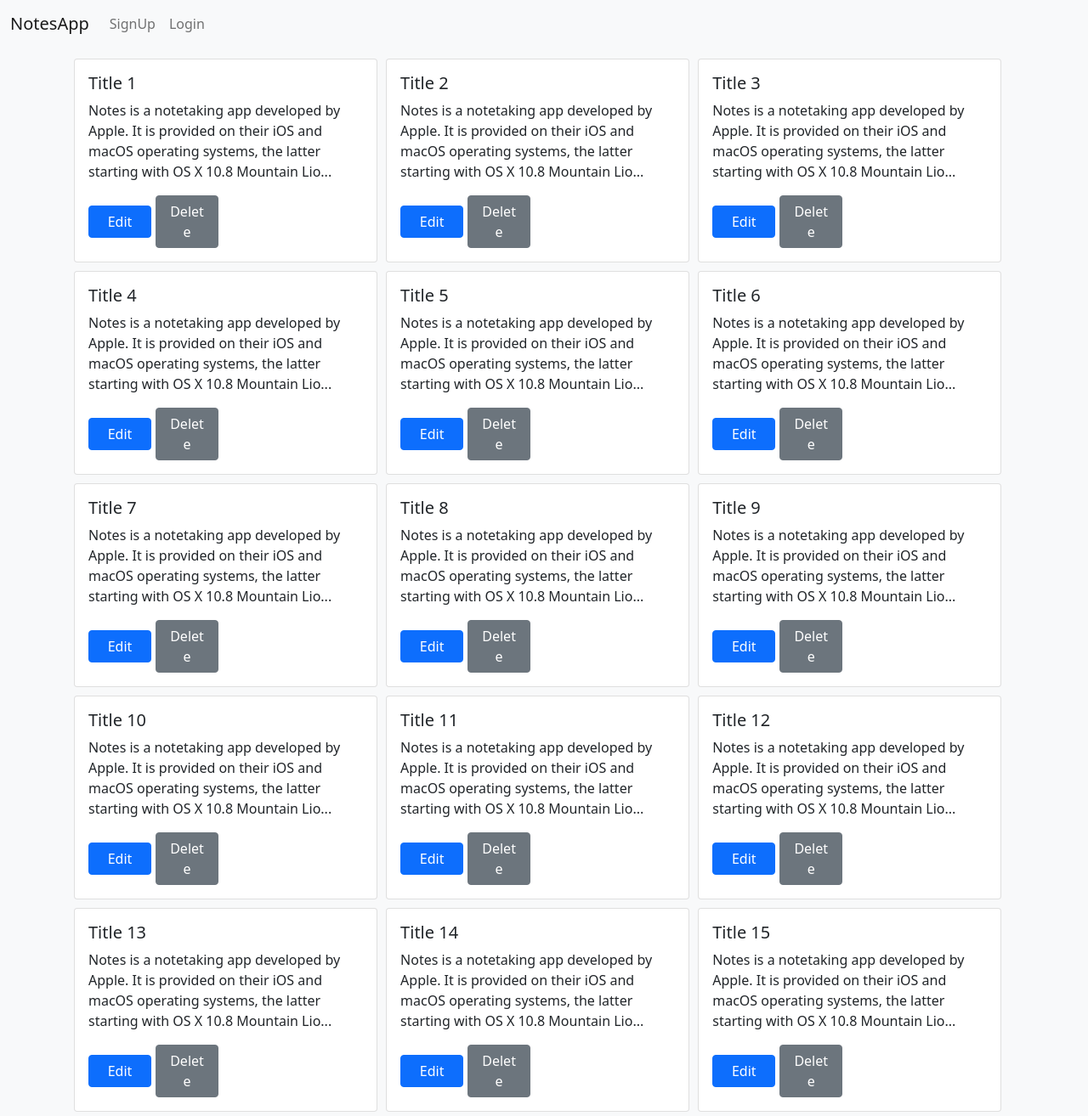
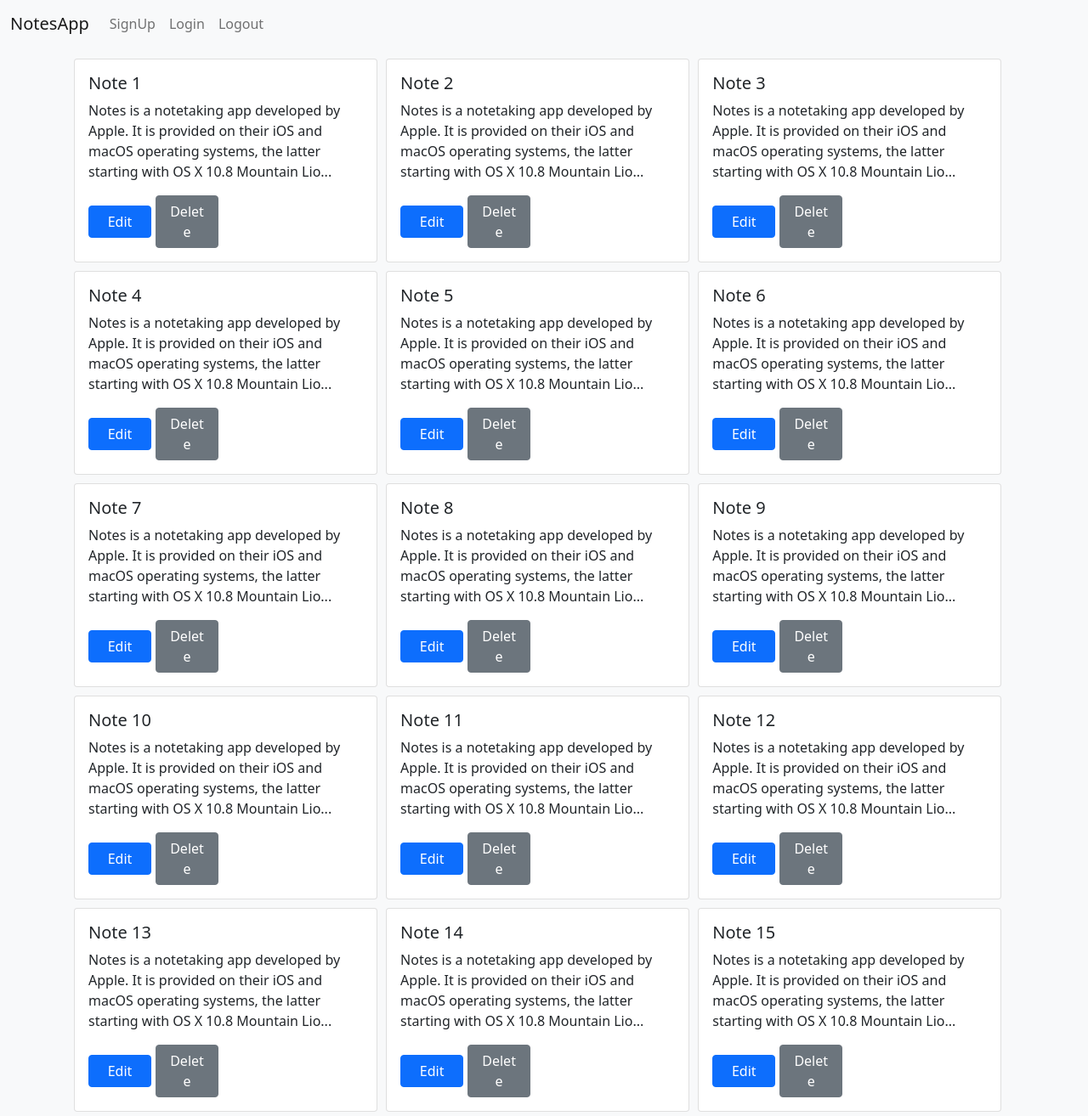
Before and after one commit to Robin544/Notes-app, an Angular app: page / in a window 1280 px wide. Shown: the whole page at 85% size. Built offline with nearby package versions, Linux system fonts and the light colour scheme.

Commit message:
-- logout link added.

```diff
--- a/src/app/app.component.html
+++ b/src/app/app.component.html
@@ -14,6 +14,9 @@
         <li class="nav-item">
           <a class="nav-link" [routerLink]="['/login']" routerLinkActive="active">Login</a>
         </li>
+        <li class="nav-item">
+          <a class="nav-link" routerLink="/login">Logout</a>
+        </li>
       </ul>
     </div>
   </div>
--- a/src/app/dashboard/dashboard.component.ts
+++ b/src/app/dashboard/dashboard.component.ts
@@ -8,21 +8,21 @@ import { NotesModule } from '../models/notes/notes.module';
 })
 export class DashboardComponent implements OnInit {
   notes: NotesModule[] = [
-    new NotesModule("Title 1", "Notes is a notetaking app developed by Apple. It is provided on their iOS and macOS operating systems, the latter starting with OS X 10.8 Mountain Lion. It functions as a service for making short text notes, which can be synchronised between devices using Apple's iCloud service."),
-    new NotesModule("Title 2", "Notes is a notetaking app developed by Apple. It is provided on their iOS and macOS operating systems, the latter starting with OS X 10.8 Mountain Lion. It functions as a service for making short text notes, which can be synchronised between devices using Apple's iCloud service."),
-    new NotesModule("Title 3", "Notes is a notetaking app developed by Apple. It is provided on their iOS and macOS operating systems, the latter starting with OS X 10.8 Mountain Lion. It functions as a service for making short text notes, which can be synchronised between devices using Apple's iCloud service."),
-    new NotesModule("Title 4", "Notes is a notetaking app developed by Apple. It is provided on their iOS and macOS operating systems, the latter starting with OS X 10.8 Mountain Lion. It functions as a service for making short text notes, which can be synchronised between devices using Apple's iCloud service."),
-    new NotesModule("Title 5", "Notes is a notetaking app developed by Apple. It is provided on their iOS and macOS operating systems, the latter starting with OS X 10.8 Mountain Lion. It functions as a service for making short text notes, which can be synchronised between devices using Apple's iCloud service."),
-    new NotesModule("Title 6", "Notes is a notetaking app developed by Apple. It is provided on their iOS and macOS operating systems, the latter starting with OS X 10.8 Mountain Lion. It functions as a service for making short text notes, which can be synchronised between devices using Apple's iCloud service."),
-    new NotesModule("Title 7", "Notes is a notetaking app developed by Apple. It is provided on their iOS and macOS operating systems, the latter starting with OS X 10.8 Mountain Lion. It functions as a service for making short text notes, which can be synchronised between devices using Apple's iCloud service."),
-    new NotesModule("Title 8", "Notes is a notetaking app developed by Apple. It is provided on their iOS and macOS operating systems, the latter starting with OS X 10.8 Mountain Lion. It functions as a service for making short text notes, which can be synchronised between devices using Apple's iCloud service."),
-    new NotesModule("Title 9", "Notes is a notetaking app developed by Apple. It is provided on their iOS and macOS operating systems, the latter starting with OS X 10.8 Mountain Lion. It functions as a service for making short text notes, which can be synchronised between devices using Apple's iCloud service."),
-    new NotesModule("Title 10", "Notes is a notetaking app developed by Apple. It is provided on their iOS and macOS operating systems, the latter starting with OS X 10.8 Mountain Lion. It functions as a service for making short text notes, which can be synchronised between devices using Apple's iCloud service."),
-    new NotesModule("Title 11", "Notes is a notetaking app developed by Apple. It is provided on their iOS and macOS operating systems, the latter starting with OS X 10.8 Mountain Lion. It functions as a service for making short text notes, which can be synchronised between devices using Apple's iCloud service."),
-    new NotesModule("Title 12", "Notes is a notetaking app developed by Apple. It is provided on their iOS and macOS operating systems, the latter starting with OS X 10.8 Mountain Lion. It functions as a service for making short text notes, which can be synchronised between devices using Apple's iCloud service."),
-    new NotesModule("Title 13", "Notes is a notetaking app developed by Apple. It is provided on their iOS and macOS operating systems, the latter starting with OS X 10.8 Mountain Lion. It functions as a service for making short text notes, which can be synchronised between devices using Apple's iCloud service."),
-    new NotesModule("Title 14", "Notes is a notetaking app developed by Apple. It is provided on their iOS and macOS operating systems, the latter starting with OS X 10.8 Mountain Lion. It functions as a service for making short text notes, which can be synchronised between devices using Apple's iCloud service."),
-    new NotesModule("Title 15", "Notes is a notetaking app developed by Apple. It is provided on their iOS and macOS operating systems, the latter starting with OS X 10.8 Mountain Lion. It functions as a service for making short text notes, which can be synchronised between devices using Apple's iCloud service.")
+    new NotesModule("Note 1", "Notes is a notetaking app developed by Apple. It is provided on their iOS and macOS operating systems, the latter starting with OS X 10.8 Mountain Lion. It functions as a service for making short text notes, which can be synchronised between devices using Apple's iCloud service."),
+    new NotesModule("Note 2", "Notes is a notetaking app developed by Apple. It is provided on their iOS and macOS operating systems, the latter starting with OS X 10.8 Mountain Lion. It functions as a service for making short text notes, which can be synchronised between devices using Apple's iCloud service."),
+    new NotesModule("Note 3", "Notes is a notetaking app developed by Apple. It is provided on their iOS and macOS operating systems, the latter starting with OS X 10.8 Mountain Lion. It functions as a service for making short text notes, which can be synchronised between devices using Apple's iCloud service."),
+    new NotesModule("Note 4", "Notes is a notetaking app developed by Apple. It is provided on their iOS and macOS operating systems, the latter starting with OS X 10.8 Mountain Lion. It functions as a service for making short text notes, which can be synchronised between devices using Apple's iCloud service."),
+    new NotesModule("Note 5", "Notes is a notetaking app developed by Apple. It is provided on their iOS and macOS operating systems, the latter starting with OS X 10.8 Mountain Lion. It functions as a service for making short text notes, which can be synchronised between devices using Apple's iCloud service."),
+    new NotesModule("Note 6", "Notes is a notetaking app developed by Apple. It is provided on their iOS and macOS operating systems, the latter starting with OS X 10.8 Mountain Lion. It functions as a service for making short text notes, which can be synchronised between devices using Apple's iCloud service."),
+    new NotesModule("Note 7", "Notes is a notetaking app developed by Apple. It is provided on their iOS and macOS operating systems, the latter starting with OS X 10.8 Mountain Lion. It functions as a service for making short text notes, which can be synchronised between devices using Apple's iCloud service."),
+    new NotesModule("Note 8", "Notes is a notetaking app developed by Apple. It is provided on their iOS and macOS operating systems, the latter starting with OS X 10.8 Mountain Lion. It functions as a service for making short text notes, which can be synchronised between devices using Apple's iCloud service."),
+    new NotesModule("Note 9", "Notes is a notetaking app developed by Apple. It is provided on their iOS and macOS operating systems, the latter starting with OS X 10.8 Mountain Lion. It functions as a service for making short text notes, which can be synchronised between devices using Apple's iCloud service."),
+    new NotesModule("Note 10", "Notes is a notetaking app developed by Apple. It is provided on their iOS and macOS operating systems, the latter starting with OS X 10.8 Mountain Lion. It functions as a service for making short text notes, which can be synchronised between devices using Apple's iCloud service."),
+    new NotesModule("Note 11", "Notes is a notetaking app developed by Apple. It is provided on their iOS and macOS operating systems, the latter starting with OS X 10.8 Mountain Lion. It functions as a service for making short text notes, which can be synchronised between devices using Apple's iCloud service."),
+    new NotesModule("Note 12", "Notes is a notetaking app developed by Apple. It is provided on their iOS and macOS operating systems, the latter starting with OS X 10.8 Mountain Lion. It functions as a service for making short text notes, which can be synchronised between devices using Apple's iCloud service."),
+    new NotesModule("Note 13", "Notes is a notetaking app developed by Apple. It is provided on their iOS and macOS operating systems, the latter starting with OS X 10.8 Mountain Lion. It functions as a service for making short text notes, which can be synchronised between devices using Apple's iCloud service."),
+    new NotesModule("Note 14", "Notes is a notetaking app developed by Apple. It is provided on their iOS and macOS operating systems, the latter starting with OS X 10.8 Mountain Lion. It functions as a service for making short text notes, which can be synchronised between devices using Apple's iCloud service."),
+    new NotesModule("Note 15", "Notes is a notetaking app developed by Apple. It is provided on their iOS and macOS operating systems, the latter starting with OS X 10.8 Mountain Lion. It functions as a service for making short text notes, which can be synchronised between devices using Apple's iCloud service.")
   ];
 
   constructor() { }
```
